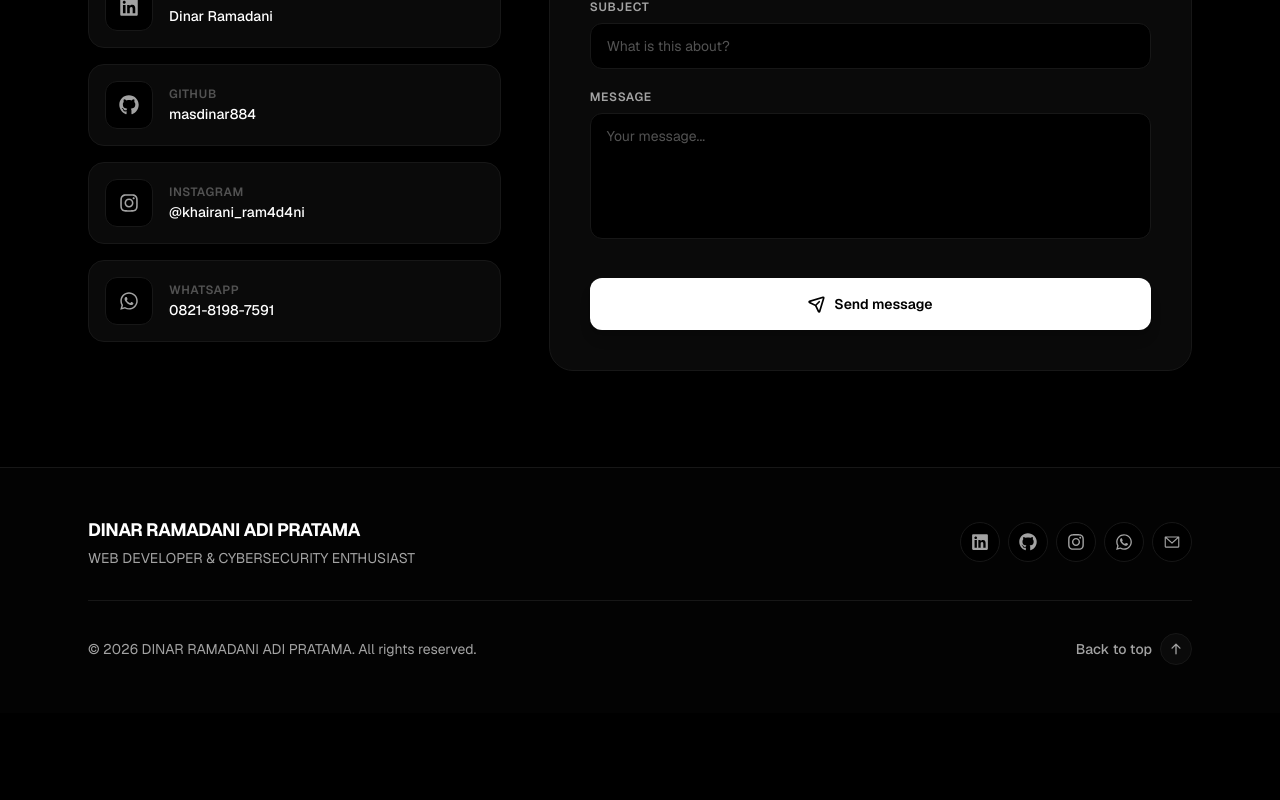
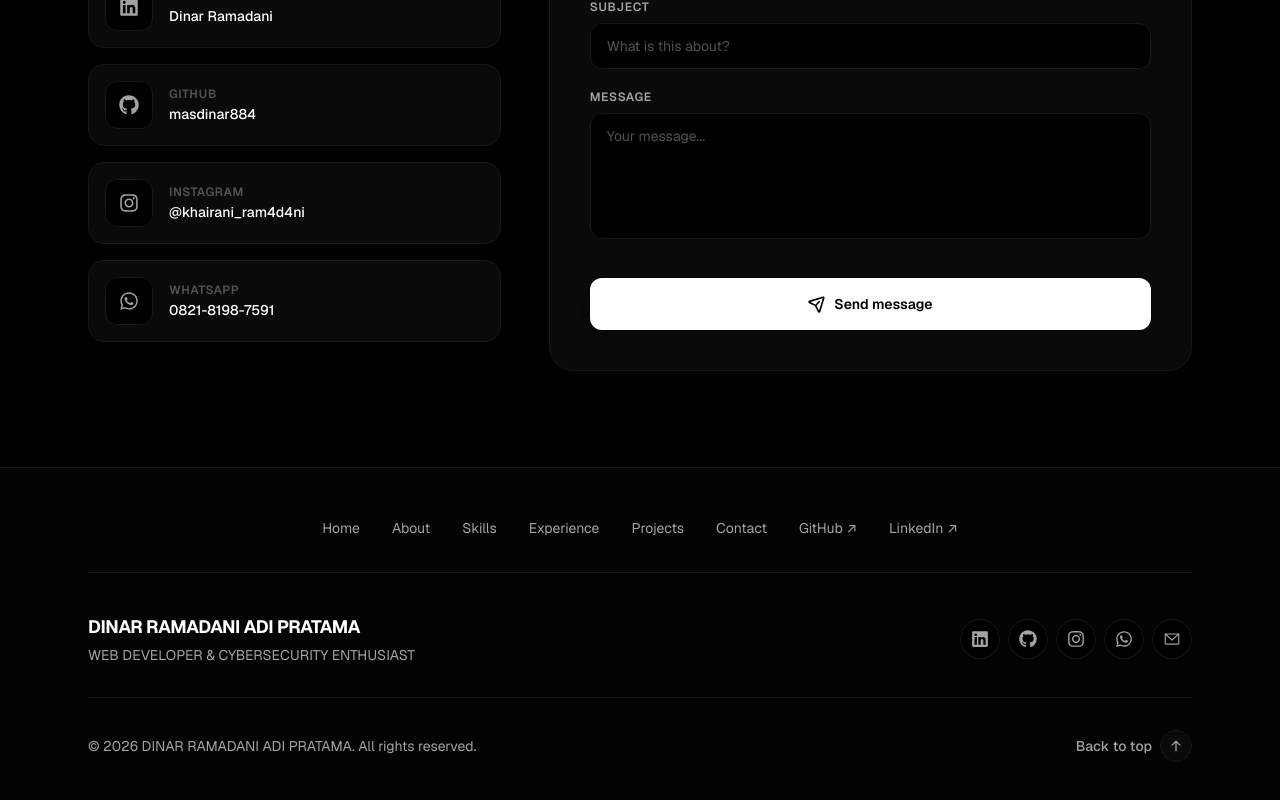
Before and after one commit to Masdinar884/cv-dinar, a React (Vite) app: page / in a window 1280 px wide. Shown: the part 8059-8859 px from the top of the page. Before the commit the page ends 8772 px from the top, so only its background shows below. Built offline with nearby package versions, Linux system fonts and the light colour scheme.

Commit message:
fix: SEO improvements - robots.txt, sitemap.xml, lists, links

```diff
--- a/src/components/Footer.jsx
+++ b/src/components/Footer.jsx
@@ -22,6 +22,39 @@ const Footer = () => {
   return (
     <footer className="border-t border-[var(--color-border-subtle)] bg-[var(--color-bg-elevated)]/30">
       <div className="max-w-6xl mx-auto px-4 sm:px-6 py-12">
+
+        {/* Footer Navigation */}
+        <nav aria-label="Footer navigation" className="mb-10 pb-8 border-b border-[var(--color-border-subtle)]">
+          <ul className="flex flex-wrap justify-center gap-x-8 gap-y-3 list-none p-0 m-0">
+            <li><a href="#home" className="text-sm text-[var(--color-text-secondary)] hover:text-[var(--color-accent)] transition-colors">Home</a></li>
+            <li><a href="#about" className="text-sm text-[var(--color-text-secondary)] hover:text-[var(--color-accent)] transition-colors">About</a></li>
+            <li><a href="#skills" className="text-sm text-[var(--color-text-secondary)] hover:text-[var(--color-accent)] transition-colors">Skills</a></li>
+            <li><a href="#experience" className="text-sm text-[var(--color-text-secondary)] hover:text-[var(--color-accent)] transition-colors">Experience</a></li>
+            <li><a href="#projects" className="text-sm text-[var(--color-text-secondary)] hover:text-[var(--color-accent)] transition-colors">Projects</a></li>
+            <li><a href="#contact" className="text-sm text-[var(--color-text-secondary)] hover:text-[var(--color-accent)] transition-colors">Contact</a></li>
+            <li>
+              <a
+                href={personalInfo.socials.github}
+                target="_blank"
+                rel="noopener noreferrer"
+                className="text-sm text-[var(--color-text-secondary)] hover:text-[var(--color-accent)] transition-colors"
+              >
+                GitHub ↗
+              </a>
+            </li>
+            <li>
+              <a
+                href={personalInfo.socials.linkedin}
+                target="_blank"
+                rel="noopener noreferrer"
+                className="text-sm text-[var(--color-text-secondary)] hover:text-[var(--color-accent)] transition-colors"
+              >
+                LinkedIn ↗
+              </a>
+            </li>
+          </ul>
+        </nav>
+
         <div className="flex flex-col sm:flex-row justify-between items-center gap-6">
 
           <div className="text-center sm:text-left">
```
